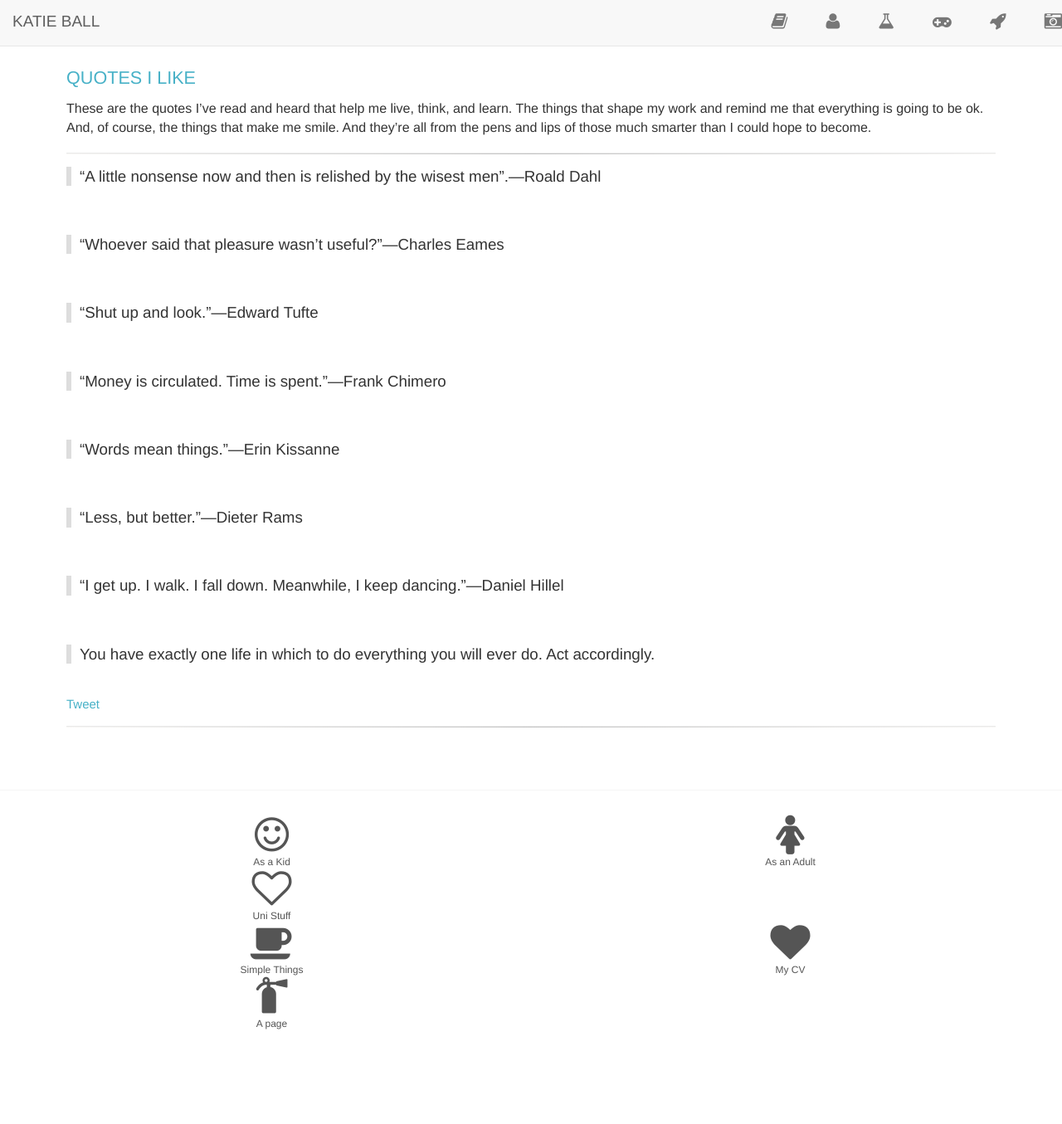
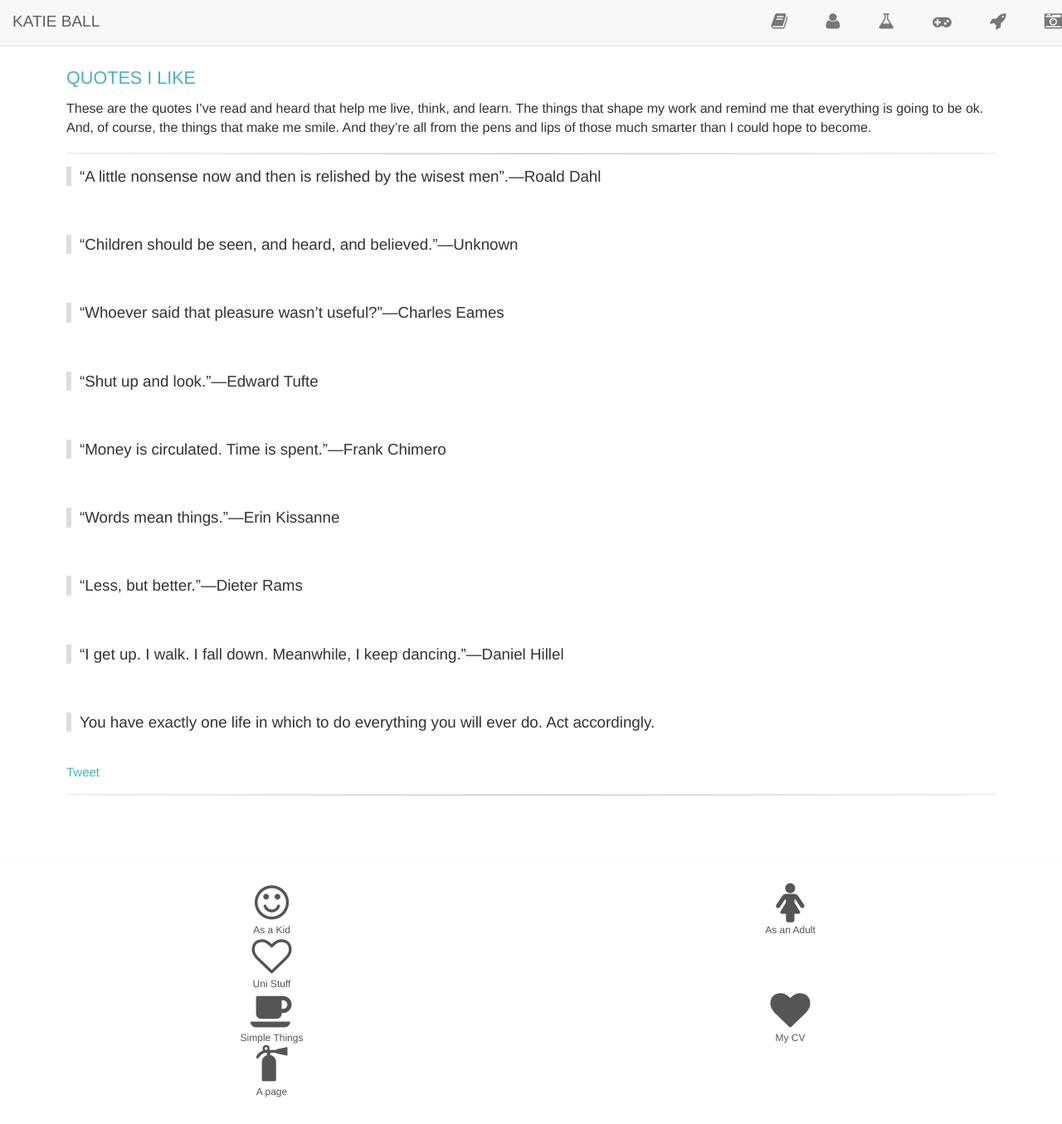
Before and after one commit to roachhd/roachhd.github.io, a Jekyll site: the page built from breathe/quotes/index.md, in a window 1280 px wide and 1355 px high. Shown: the whole window at 83% size. Built offline with Jekyll 4.4.1, drawn with Linux system fonts in a browser that asks for light colours; nearby versions of some CDN libraries; comment, search, counter and statistics services are not loaded.

Commit message:
Update index.md

```diff
--- a/breathe/quotes/index.md
+++ b/breathe/quotes/index.md
@@ -10,6 +10,10 @@ These are the quotes I’ve read and heard that help me live, think, and learn.
 
 
 >"A little nonsense now and then is relished by the wisest men".—Roald Dahl
+
+&nbsp;
+
+>"Children should be seen, and heard, and believed."—Unknown
 
 &nbsp;
 
```
